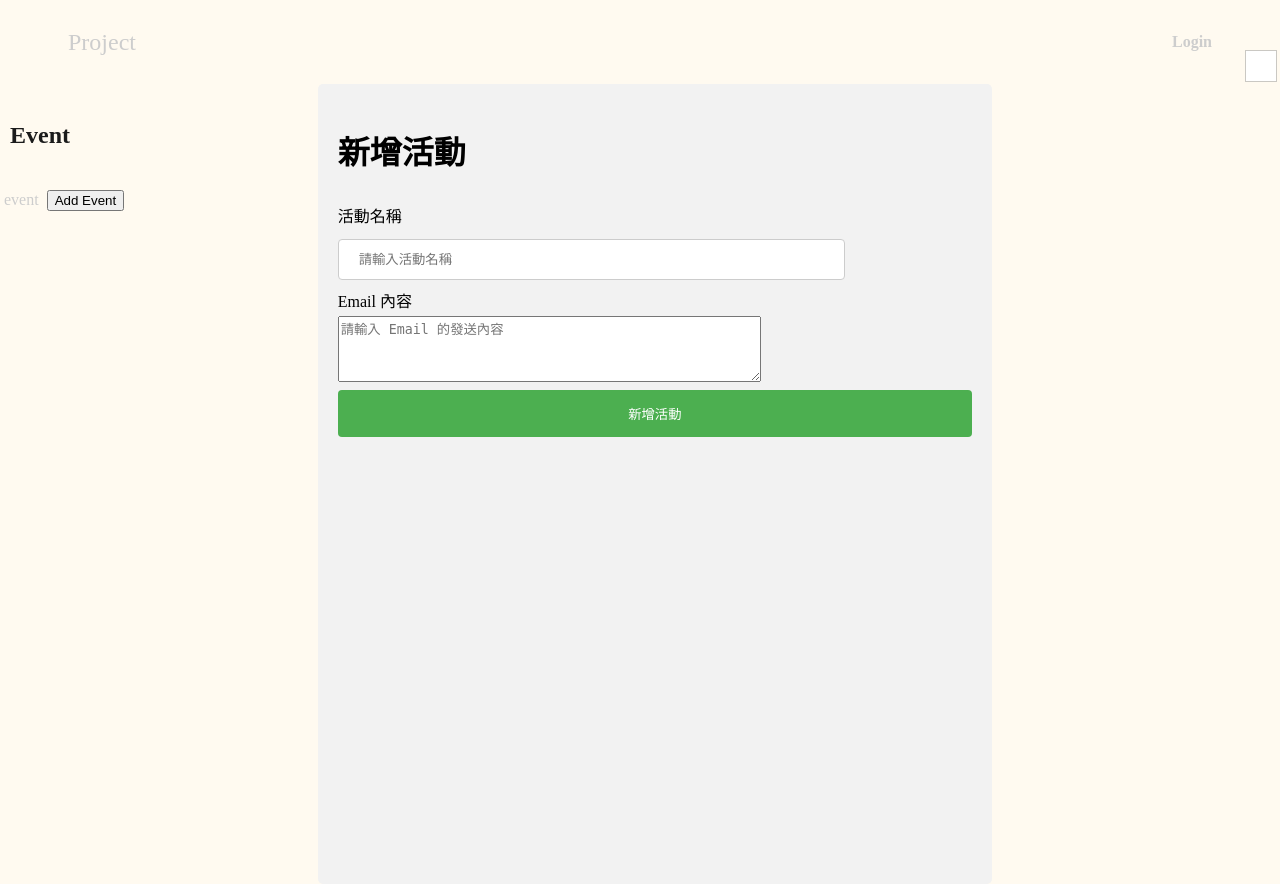
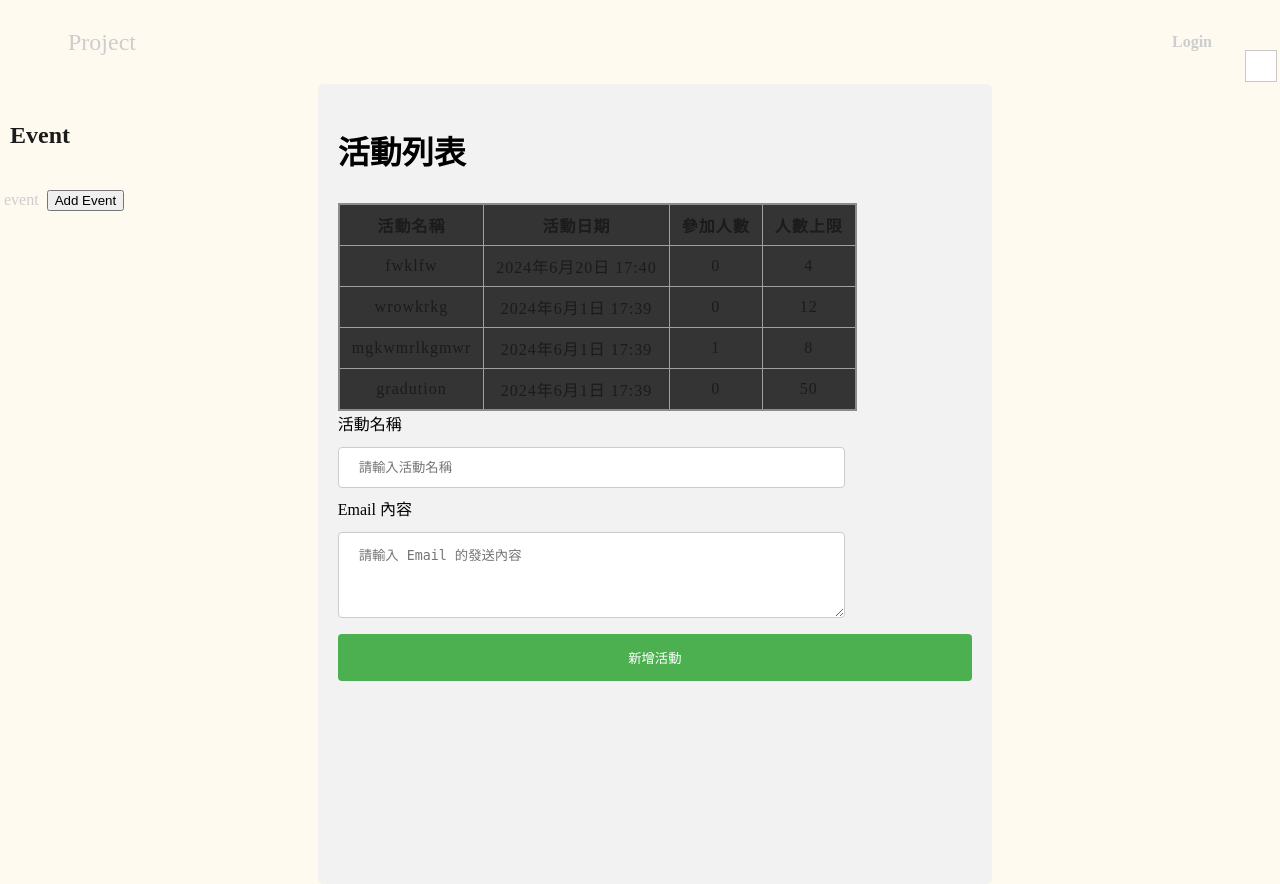
Before and after one commit to morrischen890717/112_Web, a Django app: page /eventPage in a window 1280 px wide. Run offline with Django 4.2, Linux system fonts and the light colour scheme; data comes from the database, SQL or seed files in the repository.

Commit message:
add event list in eventPage.html

```diff
--- a/project/manage_system/views.py
+++ b/project/manage_system/views.py
@@ -1,8 +1,10 @@
 from django.shortcuts import render
+from .models import Event
 
 # Create your views here.
 def homepage(request):
     return render(request, 'base.html')
 
 def eventPage(request):
-    return render(request, 'eventPage.html')
+    events = Event.objects.all()
+    return render(request, 'eventPage.html', locals())
--- a/project/static/css/eventPage.css
+++ b/project/static/css/eventPage.css
@@ -1,5 +1,5 @@
 input[type="text"],
-select {
+textarea {
   width: 80%;
   padding: 12px 20px;
   margin: 8px 0;
--- a/project/templates/eventPage.html
+++ b/project/templates/eventPage.html
@@ -5,7 +5,29 @@
 {% endblock %}
 {% block main-wrapper %}
 <div class="main-content">
-  <header><h1>新增活動</h1></header>
+  <header><h1>活動列表</h1></header>
+  <section id="events-list">
+    <table>
+      <thead>
+        <tr>
+          <th>活動名稱</th>
+          <th>活動日期</th>
+          <th>參加人數</th>
+          <th>人數上限</th>
+        </tr>
+      </thead>
+      <tbody>
+        {% for event in events %}
+        <tr>
+          <td>{{ event.eventName }}</td>
+          <td>{{ event.eventDateTime }}</td>
+          <td>{{ event.joinedUsers.count }}</td>
+          <td>{{ event.max_limit }}</td>
+        </tr>
+        {% endfor %}
+      </tbody>
+    </table>
+  </section>
   <section id="new-event">
     <form action="/eventPage" method="get">
       <label for="event-name">活動名稱</label>
```
